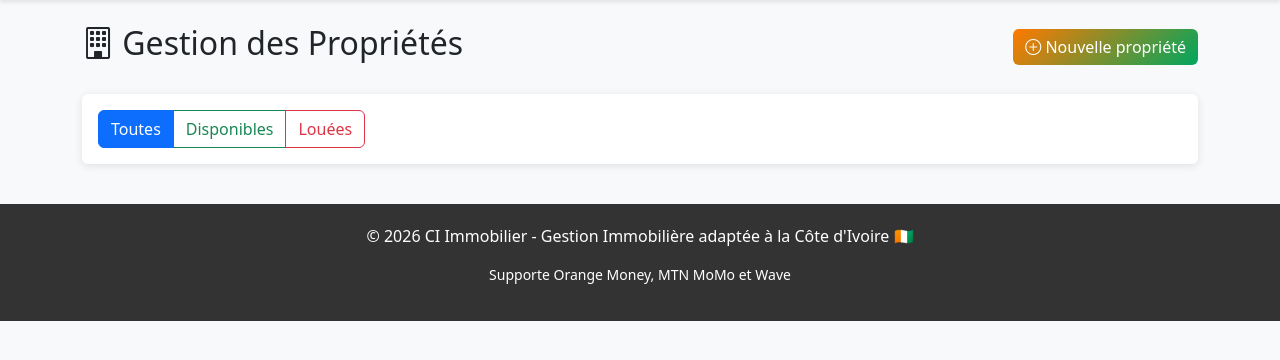
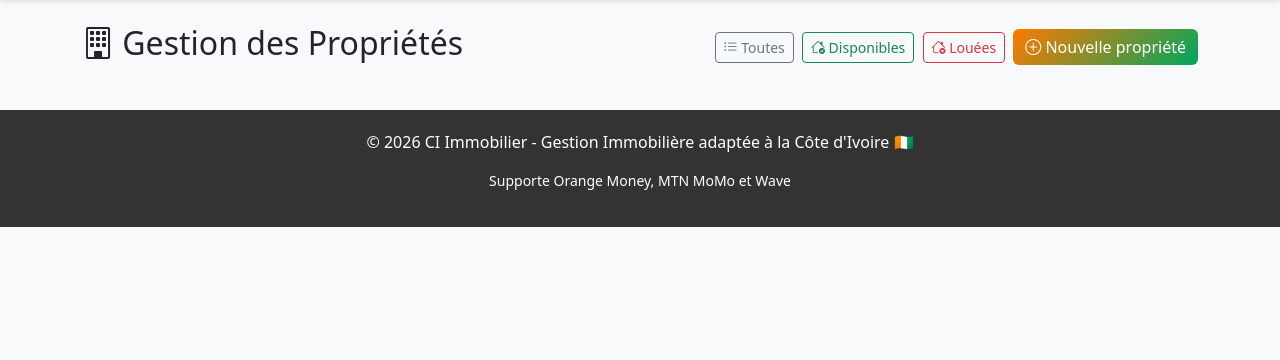
Before and after one commit to tranquille1/jean-pierre, a PHP site: page /proprietes.php in a window 1280 px wide. Shown: the part 56-416 px from the top of the page. Run offline with PHP 8.4, Linux system fonts and the light colour scheme; data that the repository does not hold is empty.

Commit message:
update branch

```diff
--- a/ci_immobilier/proprietes.php
+++ b/ci_immobilier/proprietes.php
@@ -31,19 +31,19 @@ ob_start();
 
 <div class="d-flex justify-content-between align-items-center mb-4">
     <h2><i class="bi bi-building"></i> Gestion des Propriétés</h2>
-    <a href="ajouter_propriete.php" class="btn btn-ci">
-        <i class="bi bi-plus-circle"></i> Nouvelle propriété
-    </a>
-</div>
-
-<!-- Filtres -->
-<div class="card mb-4">
-    <div class="card-body">
-        <div class="btn-group" role="group">
-            <a href="proprietes.php?filter=all" class="btn btn-outline-primary <?= $filter === 'all' ? 'active' : '' ?>">Toutes</a>
-            <a href="proprietes.php?filter=disponible" class="btn btn-outline-success <?= $filter === 'disponible' ? 'active' : '' ?>">Disponibles</a>
-            <a href="proprietes.php?filter=loue" class="btn btn-outline-danger <?= $filter === 'loue' ? 'active' : '' ?>">Louées</a>
-        </div>
+    <div>
+        <a href="proprietes.php?filter=all" class="btn btn-outline-secondary btn-sm me-1">
+            <i class="bi bi-list-ul"></i> Toutes
+        </a>
+        <a href="proprietes.php?filter=disponible" class="btn btn-outline-success btn-sm me-1">
+            <i class="bi bi-house-check"></i> Disponibles
+        </a>
+        <a href="proprietes.php?filter=loue" class="btn btn-outline-danger btn-sm me-1">
+            <i class="bi bi-house-x"></i> Louées
+        </a>
+        <a href="ajouter_propriete.php" class="btn btn-ci">
+            <i class="bi bi-plus-circle"></i> Nouvelle propriété
+        </a>
     </div>
 </div>
 
@@ -83,9 +83,9 @@ ob_start();
                 <?php endif; ?>
             </div>
             <div class="card-footer bg-white">
-                <div class="btn-group w-100">
-                    <a href="modifier_propriete.php?id=<?= $prop['id'] ?>" class="btn btn-sm btn-outline-primary">
-                        <i class="bi bi-pencil"></i> Modifier
+                <div class="btn-group w-100" role="group">
+                    <a href="quittance.php?id=<?= $prop['id'] ?>" class="btn btn-sm btn-outline-info" title="Voir les paiements liés">
+                        <i class="bi bi-receipt"></i> Paiements
                     </a>
                     <a href="proprietes.php?delete=<?= $prop['id'] ?>" class="btn btn-sm btn-outline-danger"
                        onclick="return confirm('Êtes-vous sûr de vouloir supprimer cette propriété ?')">
--- a/ci_immobilier/quittances.php
+++ b/ci_immobilier/quittances.php
@@ -60,11 +60,11 @@ ob_start();
                         </td>
                         <td class="text-success fw-bold"><?= formatFCFA($q['montant']) ?></td>
                         <td>
-                            <div class="btn-group btn-group-sm">
-                                <a href="quittance.php?id=<?= $q['id'] ?>" class="btn btn-outline-primary" target="_blank">
+                            <div class="btn-group btn-group-sm" role="group">
+                                <a href="quittance.php?id=<?= $q['id'] ?>" class="btn btn-outline-primary" title="Voir quittance">
                                     <i class="bi bi-eye"></i> Voir
                                 </a>
-                                <a href="quittance.php?id=<?= $q['id'] ?>&print=1" class="btn btn-outline-success" target="_blank">
+                                <a href="quittance.php?id=<?= $q['id'] ?>&print=1" class="btn btn-outline-success" title="Imprimer quittance" target="_blank">
                                     <i class="bi bi-printer"></i> Imprimer
                                 </a>
                             </div>
```
Also changed, not shown: ci_immobilier/locataires.php (+47 -3 lines), ci_immobilier/paiements.php (+5 -2 lines), ci_immobilier/quittance.php (+5 -2 lines), ci_immobilier/README.md, 1 other file.
